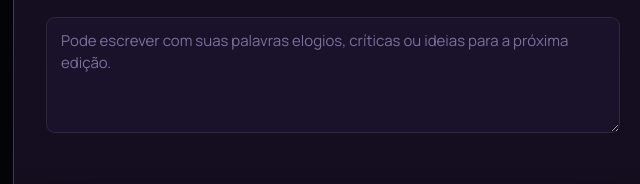
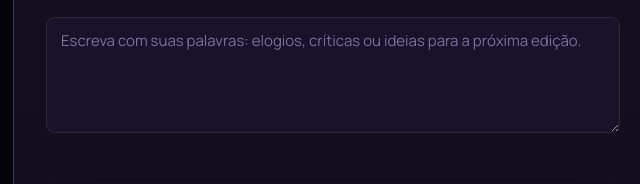
Before and after one commit to juliaandradel/CSAT-Talkabit, a plain HTML site: page index.html in a window 1280 px wide. Shown: the part 2428-2612 px from the top of the page, 307-947 px from the left. Drawn offline with nearby package versions, Linux system fonts and the light colour scheme.

Commit message:
fix: ajustar redação do placeholder da caixa de sugestões
Co-Authored-By: Claude Sonnet 5 <noreply@anthropic.com>

```diff
--- a/index.html
+++ b/index.html
@@ -126,7 +126,7 @@
       <section class="section">
         <p class="section__label"><span class="section__index">08</span> Pra fechar</p>
         <label class="question" for="sugestoes">Deixe aqui seus elogios, críticas ou sugestões para a próxima edição do Talk a Bit.</label>
-        <textarea id="sugestoes" rows="4" placeholder="Pode escrever com suas palavras elogios, críticas ou ideias para a próxima edição."></textarea>
+        <textarea id="sugestoes" rows="4" placeholder="Escreva com suas palavras: elogios, críticas ou ideias para a próxima edição."></textarea>
       </section>
 
       <p class="form-error" id="form-error" hidden></p>
```
